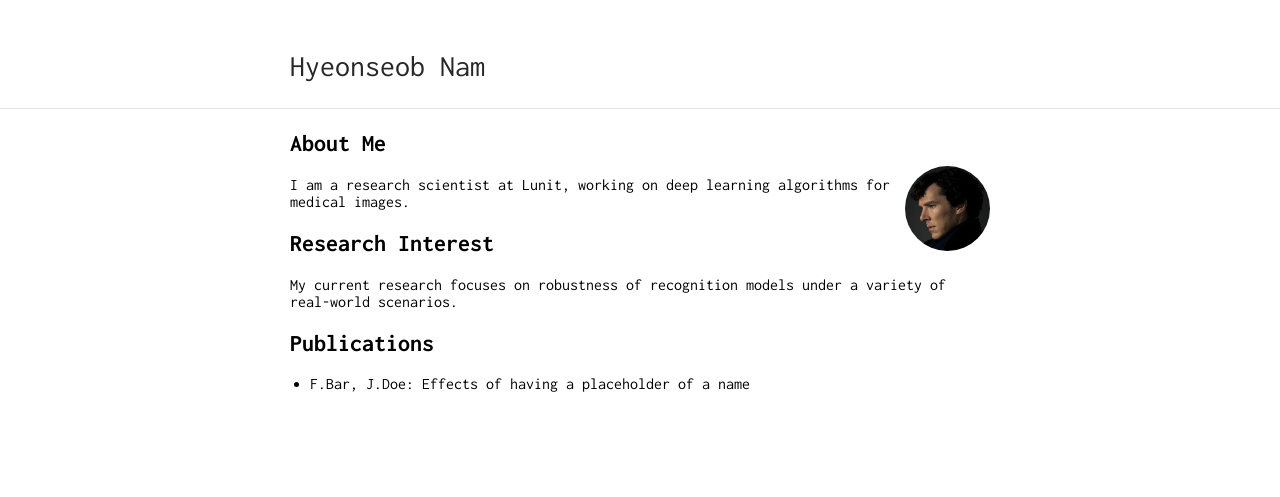
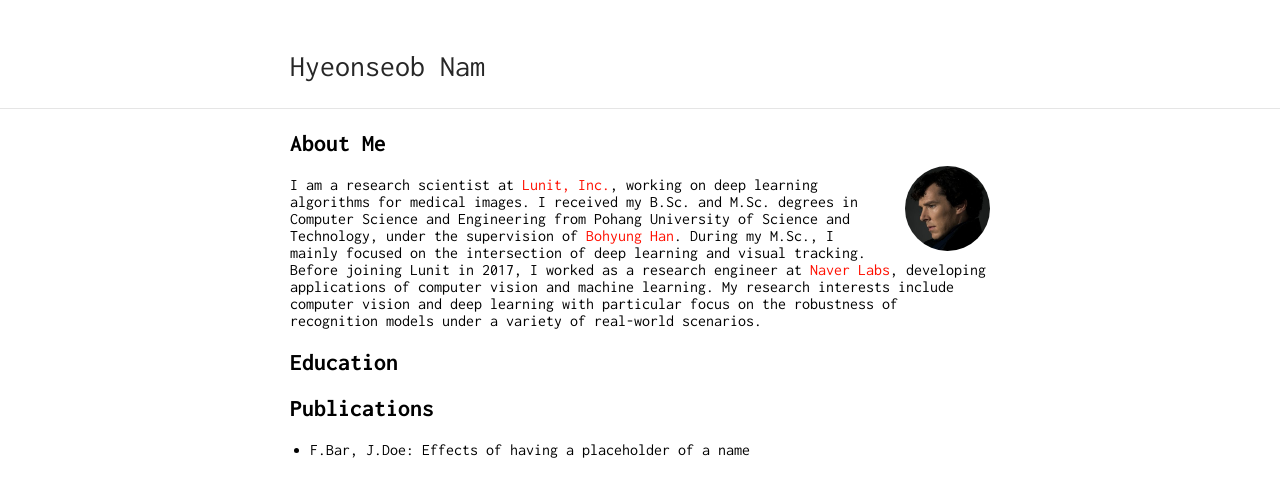
Before and after one commit to gholste/hyeonseobnam.github.io, a Jekyll site: the page built from index.md, in a window 1280 px wide. Shown: the top 497 px of the page. Built offline with Jekyll 4.4.1, drawn with Linux system fonts in a browser that asks for light colours; our own code applies the rules of GitHub Pages for plain Markdown files.

Commit message:
Update index.md

```diff
--- a/index.md
+++ b/index.md
@@ -6,11 +6,15 @@ layout: default
 <img class="profile-picture" src="sherlock.jpg">
 
 
-I am a research scientist at Lunit, working on deep learning algorithms for medical images.
+I am a research scientist at [Lunit, Inc.](https://lunit.io/), working on deep learning algorithms for medical images.
+I received my B.Sc. and M.Sc. degrees in Computer Science and Engineering from Pohang University of Science and Technology, under the supervision of [Bohyung Han](https://cv.snu.ac.kr/index.php/~bhhan/).
+During my M.Sc., I mainly focused on the intersection of deep learning and visual tracking.
+Before joining Lunit in 2017, I worked as a research engineer at [Naver Labs](https://www.naverlabs.com/en/), developing applications of computer vision and machine learning.
+My research interests include computer vision and deep learning with particular focus on the robustness of recognition models under a variety of real-world scenarios.
 
-## Research Interest
 
-My current research focuses on robustness of recognition models under a variety of real-world scenarios.
+## Education
+
 
 ## Publications
 
```
